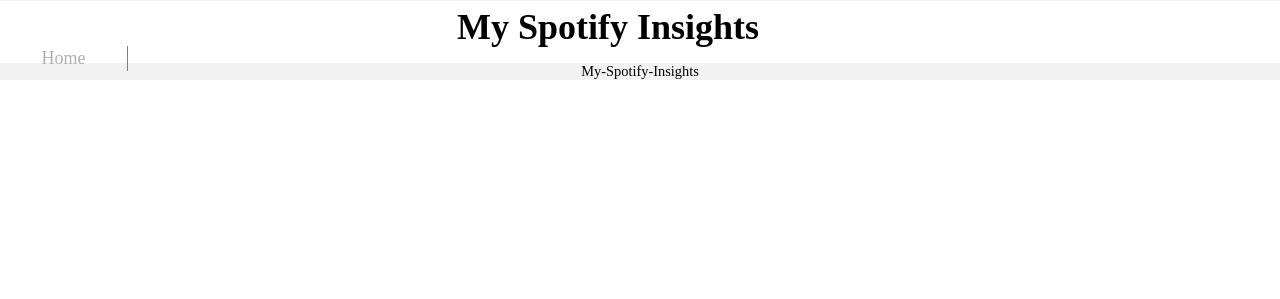
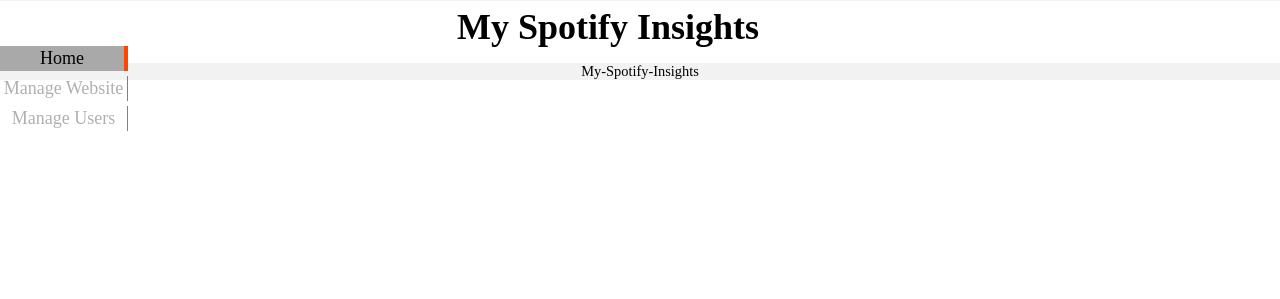
Before and after one commit to magacula/my-spotify-insights, a Flask app: page /admin/home in a window 1280 px wide. Shown: the part 49-348 px from the top of the page. Run offline with Flask 2, Linux system fonts and the light colour scheme; parts of the project's set-up code (start-up, migrations or seed data) failed here and were passed over; some libraries are stand-ins or nearby versions.

Commit message:
basic admin structure

```diff
--- a/server/api/blueprints/admin.py
+++ b/server/api/blueprints/admin.py
@@ -114,3 +114,16 @@ def bug_reports():
         return_json[idx] = all_bug_reports[idx].get_json()
 
     return return_json
+
+
+@admin_bp.route("/admin/manage_website")
+@limiter.limit("2 per second")
+@login_required
+def manage_website():
+    return render_template("manage_website.html")
+
+@admin_bp.route("/admin/manage_users")
+@limiter.limit("2 per second")
+@login_required
+def manage_users():
+    return render_template("manage_users.html")
--- a/server/api/templates/admin/_sidebar_left.html
+++ b/server/api/templates/admin/_sidebar_left.html
@@ -1,5 +1,7 @@
 
 
 <div class="sidebar-left-nav-list">
-    {{render_nav_item('main.index','Home') }}
+    {{render_nav_item('admin.home','Home') }}
+    {{render_nav_item('admin.manage_website', 'Manage Website')}}
+    {{render_nav_item('admin.manage_users', 'Manage Users')}}
 </div>
```
Also changed, not shown: server/api/templates/admin/manage_users.html (added, +10 -0 lines), server/api/templates/admin/manage_website.html (added, +10 -0 lines).
